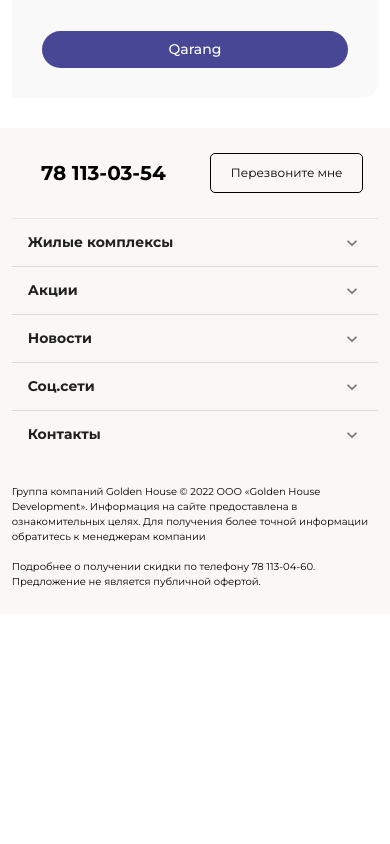
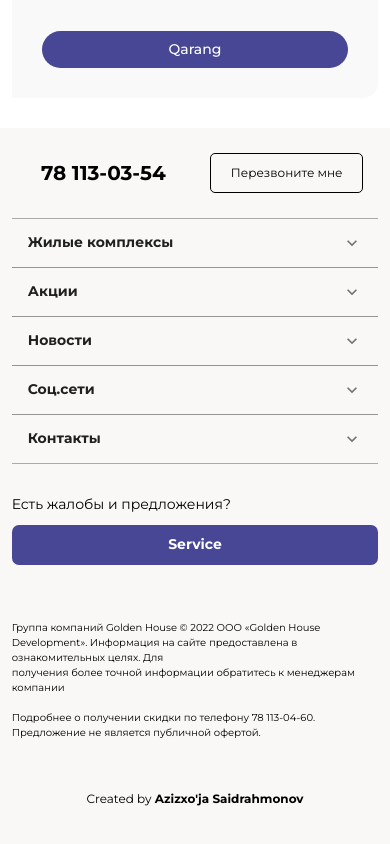
Before and after one commit to azizc0der/salom-nurafshon, a Next.js app: page / in a window 390 px wide. Shown: the part 2610-3454 px from the top of the page. Before the commit the page ends 3224 px from the top, so only its background shows below. Built offline with nearby package versions, Linux system fonts and the light colour scheme.

Commit message:
Done footer section

```diff
--- a/components/Layout/Footer.tsx
+++ b/components/Layout/Footer.tsx
@@ -32,7 +32,6 @@ export default function Footer() {
                             Service
                         </button>
                     </div>
-                    <hr/>
                     <div className={"hidden py-[50px] sm:grid sm:grid-cols-5 gap-[40px] sm:gap-[50px]"}>
                         <div className={"flex flex-col"}>
                             <div className={"text-[14px] font-bold mb-[15px]"}>Жилые комплексы</div>
@@ -158,16 +157,23 @@ export default function Footer() {
                         </div>
                     </div>
                     <div className={"sm:hidden"}>
-                        <Accordion sx={{backgroundColor: "transparent", boxShadow: "none"}}>
+                        <Accordion sx={{
+                            margin: "0px!important",
+                            backgroundColor: "transparent",
+                            boxShadow: "none",
+                            borderTop: "1px solid #aaa!important",
+                            borderTopLeftRadius: "0px!important",
+                            borderTopRightRadius: "0px!important"
+                        }}>
                             <AccordionSummary
                                 expandIcon={<ExpandMoreIcon fontSize={"small"}/>}
                                 aria-controls="panel1-content"
                                 id="panel1-header"
-                                sx={{fontSize: "14px", fontWeight: "bold", margin: "0px"}}
+                                sx={{fontSize: "14px", fontWeight: "bold", margin: "0px", border: "transparent"}}
                             >
                                 Жилые комплексы
                             </AccordionSummary>
-                            <AccordionDetails>
+                            <AccordionDetails sx={{border: "transparent", paddingBottom: "20px!important"}}>
                                 <div className={"grid grid-cols-2 gap-[10px]"}>
                                     <a href={"#"} className={"hover:text-[#175BCD] text-[12px]"}>Union</a>
                                     <a href={"#"}
@@ -192,7 +198,14 @@ export default function Footer() {
                                 </div>
                             </AccordionDetails>
                         </Accordion>
-                        <Accordion sx={{backgroundColor: "transparent", boxShadow: "none"}}>
+                        <Accordion sx={{
+                            margin: "0px!important",
+                            backgroundColor: "transparent",
+                            boxShadow: "none",
+                            borderTop: "1px solid #aaa!important",
+                            borderTopLeftRadius: "0px!important",
+                            borderTopRightRadius: "0px!important"
+                        }}>
                             <AccordionSummary
                                 expandIcon={<ExpandMoreIcon fontSize={"small"}/>}
                                 aria-controls="panel1-content"
@@ -201,7 +214,7 @@ export default function Footer() {
                             >
                                 Акции
                             </AccordionSummary>
-                            <AccordionDetails>
+                            <AccordionDetails sx={{border: "transparent", paddingBottom: "20px!important"}}>
                                 <div className={"grid grid-cols-2 gap-[10px]"}>
                                     <a href={"#"} className={"hover:text-[#175BCD] text-[12px]"}>Купи коммерческую
                                         недвижимость и получи Сертификат на семейный отдых в Amirsoy Mountain
@@ -213,7 +226,14 @@ export default function Footer() {
                                 </div>
                             </AccordionDetails>
                         </Accordion>
-                        <Accordion sx={{backgroundColor: "transparent", boxShadow: "none"}}>
+                        <Accordion sx={{
+                            margin: "0px!important",
+                            backgroundColor: "transparent",
+                            boxShadow: "none",
+                            borderTop: "1px solid #aaa!important",
+                            borderTopLeftRadius: "0px!important",
+                            borderTopRightRadius: "0px!important"
+                        }}>
                             <AccordionSummary
                                 expandIcon={<ExpandMoreIcon fontSize={"small"}/>}
                                 aria-controls="panel1-content"
@@ -222,7 +242,7 @@ export default function Footer() {
                             >
                                 Новости
                             </AccordionSummary>
-                            <AccordionDetails>
+                            <AccordionDetails sx={{border: "transparent", paddingBottom: "20px!important"}}>
                                 <div className={"grid grid-cols-2 gap-[10px]"}>
                                     <a href={"#"} className={"hover:text-[#175BCD] text-[12px]"}>Стартовали продажи в
                                         третьем проекте в формате O`Z</a>
@@ -243,7 +263,14 @@ export default function Footer() {
                                 </div>
                             </AccordionDetails>
                         </Accordion>
-                        <Accordion sx={{backgroundColor: "transparent", boxShadow: "none"}}>
+                        <Accordion sx={{
+                            margin: "0px!important",
+                            backgroundColor: "transparent",
+                            boxShadow: "none",
+                            borderTop: "1px solid #aaa!important",
+                            borderTopLeftRadius: "0px!important",
+                            borderTopRightRadius: "0px!important"
+                        }}>
                             <AccordionSummary
                                 expandIcon={<ExpandMoreIcon fontSize={"small"}/>}
                                 aria-controls="panel1-content"
@@ -252,7 +279,7 @@ export default function Footer() {
                             >
                                 Соц.сети
                             </AccordionSummary>
-                            <AccordionDetails>
+                            <AccordionDetails sx={{border: "transparent", paddingBottom: "20px!important"}}>
                                 <div className={"grid grid-cols-2 gap-[10px]"}>
                                     <a className={"flex items-center gap-[10px]"} href="https://www.facebook.com"
                                        aria-label="Facebook">
@@ -277,7 +304,15 @@ export default function Footer() {
                                 </div>
                             </AccordionDetails>
                         </Accordion>
-                        <Accordion sx={{backgroundColor: "transparent", boxShadow: "none"}}>
+                        <Accordion sx={{
+                            margin: "0px!important",
+                            backgroundColor: "transparent",
+                            boxShadow: "none",
+                            borderTop: "1px solid #aaa!important",
+                            borderBottom: "1px solid #aaa!important",
+                            borderTopLeftRadius: "0px!important",
+                            borderTopRightRadius: "0px!important"
+                        }}>
                             <AccordionSummary
                                 expandIcon={<ExpandMoreIcon fontSize={"small"}/>}
                                 aria-controls="panel1-content"
@@ -286,7 +321,7 @@ export default function Footer() {
                             >
                                 Контакты
                             </AccordionSummary>
-                            <AccordionDetails>
+                            <AccordionDetails sx={{border: "transparent", paddingBottom: "20px!important"}}>
                                 <div className={"grid gap-[10px]"}>
                                     <div>
                                         <div className={"text-[13px] font-bold"}>Мы расположены по адресу:</div>
@@ -329,18 +364,27 @@ export default function Footer() {
                                 </div>
                             </AccordionDetails>
                         </Accordion>
+                        <div className={"flex flex-col py-[30px] gap-[10px]"}>
+                            <p className={"sm:hidden text-[14px]"}>
+                                Есть жалобы и предложения?
+                            </p>
+                            <button
+                                className={"sm:hidden w-full bg-[#474796] hover:bg-[#175BCD] transition-all duration-300 hover:transition-all hover:duration-300 text-white text-[14px] h-[40px] rounded-[7px] font-bold"}>
+                                Service
+                            </button>
+                        </div>
                     </div>
-                    <div className={"py-[25px] sm:py-[50px] flex items-end justify-between"}>
-                        <div className={"w-[700px] text-[10px]"}>
+                    <div className={"pt-[25px] pb-[50px] sm:py-[50px] flex max-sm:flex-col items-center sm:items-end sm:justify-between max-sm: gap-[50px]"}>
+                        <div className={"text-[10px]"}>
                             Группа компаний Golden House © 2022 ООО «Golden House Development». Информация на сайте
-                            предоставлена в ознакомительных целях. Для получения более точной информации обратитесь к
+                            предоставлена в ознакомительных целях. Для <br/> получения более точной информации обратитесь к
                             менеджерам компании
                             <br/>
                             <br/>
                             Подробнее о получении скидки по телефону 78 113-04-60. Предложение не является публичной
                             офертой.
                         </div>
-                        <div className={"hidden sm:block text-[12px]"}>
+                        <div className={"text-[12px]"}>
                             Created by
                             <b>
                                 {" Azizxo'ja Saidrahmonov"}
```
